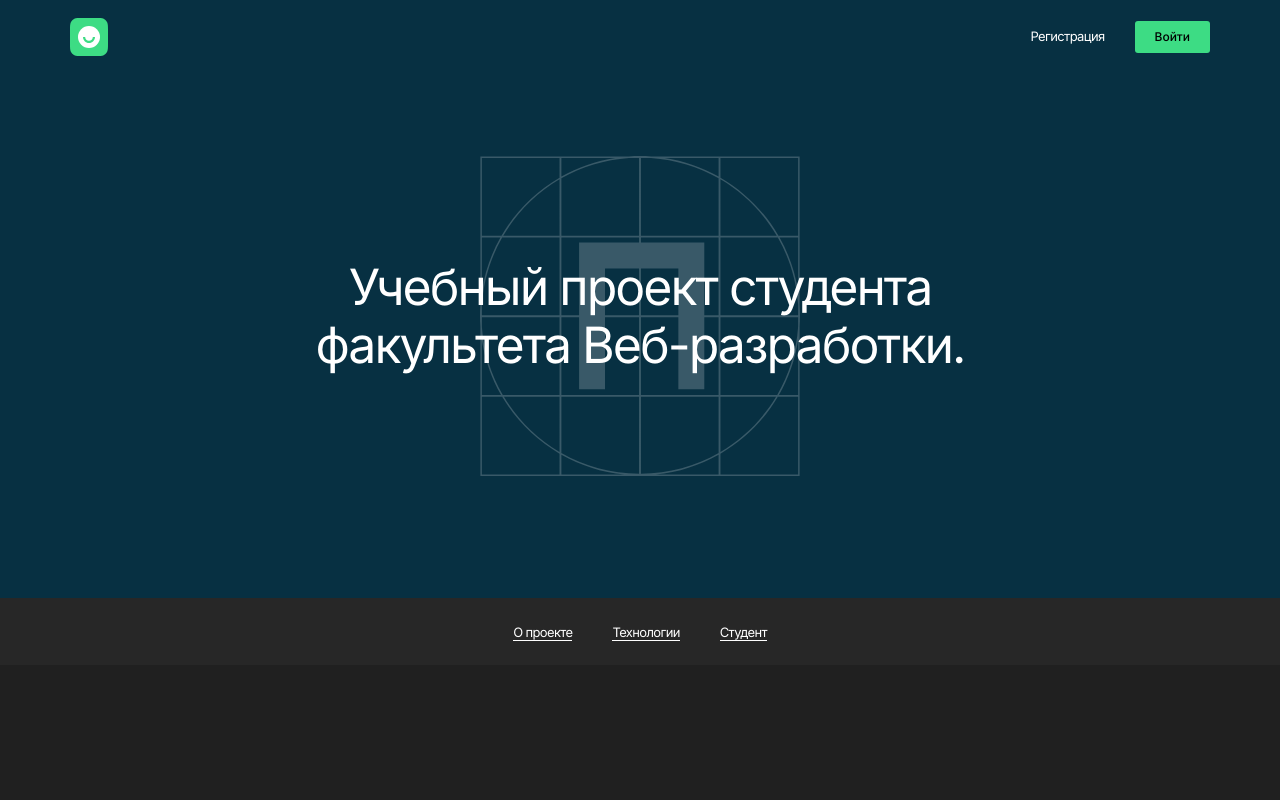
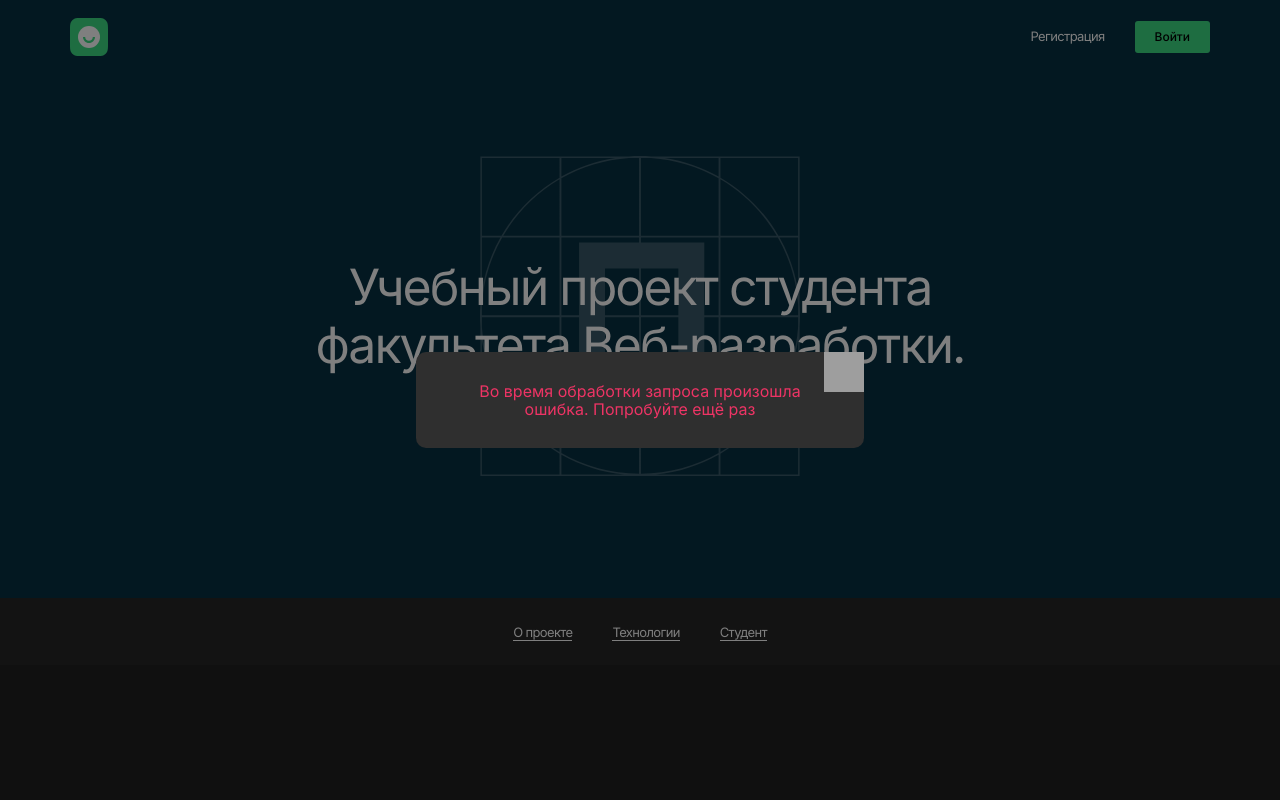
Before and after one commit to Yaroshpolk/movies-explorer-frontend, a React (Create React App) app: page / in a window 1280 px wide. Shown: the top 800 px of the page. Built offline with nearby package versions, Linux system fonts and the light colour scheme; no server answers; grey boxes are pictures that could not be loaded.

Commit message:
popups added

```diff
--- a/src/components/App/App.js
+++ b/src/components/App/App.js
@@ -17,7 +17,8 @@ import mainApi from "../../utils/MainApi";
 import { useHistory } from "react-router-dom";
 import ProtectedRoute from "../ProtectedRoute/ProtectedRoute";
 import moviesApi from "../../utils/MoviesApi";
-import {SHORT_MOVIE} from "../../utils/constants";
+import {SHORT_MOVIE, ESC_CODE} from "../../utils/constants";
+import Popup from '../Popup/Popup';
 
 function App() {
 
@@ -28,11 +29,19 @@ function App() {
     const [savedMovies, setSavedMovies] = React.useState([]);
     const [shortMovies, setShortMovies] = React.useState(false);
     const [savedShortMovies, setSavedShortMovies] = React.useState(false);
+    const [isPopupOpened, setIsPopupOpened] = React.useState(false);
+    const [popupInfo, setPopupInfo] = React.useState({
+        title: 'Во время обработки запроса произошла ошибка. Попробуйте ещё раз',
+        type: 'error',
+    })
 
     const history = useHistory();
 
     React.useEffect(() => {
-        setMovies([]);
+        setPopupInfo({
+            title: 'Во время обработки запроса произошла ошибка. Попробуйте ещё раз',
+            type: 'error',
+        })
         checkToken();
         mainApi.getSavedMovies()
             .then(movies => {
@@ -40,20 +49,52 @@ function App() {
                 localStorage.setItem('savedMovies', JSON.stringify(movies))
             })
             .catch(err => {
-                console.log(err)
+                setPopupInfo({title: 'Во время обработки запроса произошла ошибка. Попробуйте ещё раз',
+                    type: 'error',})
+                setIsPopupOpened(true)
             })
     }, [loggedIn])
+
+    const closePopup = () => {
+        setIsPopupOpened(false);
+    }
+
+    const openPopup = () => {
+        setIsPopupOpened(true);
+    }
+
+    React.useEffect(() => {
+
+        function handleEscClose(evt) {
+            evt.key === ESC_CODE && closePopup();
+        }
+
+        function handleOverlayClose(evt) {
+            evt.target.classList.contains('popup-window_opened') && closePopup();
+        }
+
+        window.addEventListener('keydown', handleEscClose);
+        window.addEventListener('click', handleOverlayClose);
+
+        return () => {
+            window.removeEventListener('click', handleOverlayClose);
+            window.removeEventListener('keydown', handleEscClose);
+        };
+    }, []);
 
     const handleRegister = ({name, email, password}, onSuccess) => {
         mainApi.register({name, email, password})
             .then(res => {
-                alert('Вы успешно зарегистрировались');
+                setPopupInfo({title: 'Вы успешно зарегистрированы',
+                    type: '',})
                 history.push('/signin');
                 onSuccess();
                 handleLogin({email, password}, onSuccess);
             })
             .catch(err => {
-                alert(err)
+                setPopupInfo({title: 'Во время обработки запроса произошла ошибка. Попробуйте ещё раз',
+                    type: 'error',})
+                setIsPopupOpened(true)
             })
     }
 
@@ -64,11 +105,14 @@ function App() {
                 setLoggedIn(true);
                 localStorage.setItem('jwt', token);
                 onSuccess();
-                alert('Вы успешно авторизовались!');
+                setPopupInfo({title: 'Вы успешно авторизовались',
+                    type: '',})
                 history.push('/movies')
             })
             .catch(err => {
-                console.log(err)
+                setPopupInfo({title: 'Во время обработки запроса произошла ошибка. Попробуйте ещё раз',
+                    type: 'error',})
+                setIsPopupOpened(true)
             })
     }
 
@@ -85,10 +129,11 @@ function App() {
         mainApi.getUserInfo()
             .then(data => {
                 setUserData(data);
-                console.log(data)
             })
             .catch(err => {
-                console.log(err);
+                setPopupInfo({title: 'Во время обработки запроса произошла ошибка. Попробуйте ещё раз',
+                    type: 'error',})
+                setIsPopupOpened(true)
             })
     }
 
@@ -117,13 +162,16 @@ function App() {
                     name: res.name,
                     email: res.email
                 })
-                alert('Профиль успешно редактирован');
+                setPopupInfo({title: 'Ваш профиль успешно отредактирован',
+                    type: '',})
+                setIsPopupOpened(true)
                 getUserInfo();
                 onSuccess();
             })
             .catch(err => {
-                console.log(err)
-                alert(err)
+                setPopupInfo({title: 'Во время обработки запроса произошла ошибка. Попробуйте ещё раз',
+                    type: 'error',})
+                setIsPopupOpened(true)
             })
     }
 
@@ -135,14 +183,18 @@ function App() {
                     searchMovies(key)
                 })
                 .catch(err => {
-                    console.log(err)
+                    setPopupInfo({title: 'Во время обработки запроса произошла ошибка. Попробуйте ещё раз',
+                        type: 'error',})
+                    setIsPopupOpened(true)
                 })
         }
     }
 
     const searchMovies = (key) => {
       if (!key) {
-          alert('Необходимо ввести ключевое слово');
+          setPopupInfo({title: 'Во время обработки запроса произошла ошибка. Попробуйте ещё раз',
+              type: 'error',})
+          setIsPopupOpened(true)
           return;
       }
       const moviesList = JSON.parse(localStorage.getItem('movies'));
@@ -163,11 +215,12 @@ function App() {
 
     function searchSavedMovies(key) {
         if (!key) {
-            alert('Необходимо ввести ключевое слово');
+            setPopupInfo({title: 'Необходимо ввести ключевое слово',
+                type: 'error',})
+            setIsPopupOpened(true)
             return;
         }
         const savedMoviesList = JSON.parse(localStorage.getItem('savedMovies'));
-        console.log(key)
         const searchSavedMoviesList = savedMoviesList.filter((movie) => {
             const nameEN = movie.nameEN ? movie.nameEN : movie.nameRU;
             return (
@@ -213,7 +266,9 @@ function App() {
                 localStorage.setItem('savedMovies', JSON.stringify(savedMovies));
             })
             .catch((err) => {
-                console.log(err);
+                setPopupInfo({title: 'Во время обработки запроса произошла ошибка. Попробуйте ещё раз',
+                    type: 'error',})
+                setIsPopupOpened(true)
             });
     }
 
@@ -229,7 +284,9 @@ function App() {
                 localStorage.setItem('savedMovies', JSON.stringify(newSavedMovies));
             })
             .catch((err) => {
-                console.log(err);
+                setPopupInfo({title: 'Во время обработки запроса произошла ошибка. Попробуйте ещё раз',
+                    type: 'error',})
+                setIsPopupOpened(true)
             });
     }
 
@@ -242,7 +299,9 @@ function App() {
                 localStorage.setItem('savedMovies', JSON.stringify(newSavedMovies));
             })
             .catch((err) => {
-                console.log(err);
+                setPopupInfo({title: 'Во время обработки запроса произошла ошибка. Попробуйте ещё раз',
+                    type: 'error',})
+                setIsPopupOpened(true)
             });
     }
 
@@ -314,6 +373,12 @@ function App() {
                       </Route>
                   </Switch>
                   <Footer />
+                  <Popup
+                  onClose={closePopup}
+                  type={popupInfo.type}
+                  isOpen={isPopupOpened}
+                  title={popupInfo.title}
+                  />
               </div>
           </AppContext.Provider>
       </CurrentUserContext.Provider>
--- a/src/components/MoviesCardList/MoviesCard/MoviesCard.js
+++ b/src/components/MoviesCardList/MoviesCard/MoviesCard.js
@@ -23,6 +23,7 @@ function MoviesCard(props) {
         props.onMovieDislike(data);
     }
 
+
     return(
         <div className="movies__card">
             <div className="movies__card-header">
@@ -34,7 +35,7 @@ function MoviesCard(props) {
                         onClick={props.btnClass === 'addToFav' ? (isLiked ? handleDislike : handleLike) : handleDislike}>
                 </button>
             </div>
-            <a href={data.trailerLink} className='link'>
+            <a href={props.btnClass === 'addToFav' ? data.trailerLink : data.trailer} className='link'>
                 <img src={props.btnClass === 'addToFav' ? imgLink : data.image} alt={data.name} className="movies__card-img"/>
             </a>
         </div>
--- /dev/null
+++ b/src/components/Popup/Popup.css
@@ -0,0 +1,54 @@
+.popup-window {
+    position: fixed;
+    height: 100vh;
+    width: 100vw;
+    background-color: rgba(0,0,0,0.5);
+    flex-direction: column;
+    justify-content: center;
+    top: 0;
+    left: 0;
+    display: none;
+}
+
+.popup-window_opened {
+    display: flex;
+}
+
+.wrapper {
+    position: relative;
+    display: flex;
+    flex-direction: row;
+    justify-content: center;
+}
+
+.popup {
+    width: 35vw;
+    height: auto;
+    position: relative;
+    background-color: #2F2F2F;
+    border-radius: 10px;
+}
+
+.popup__title {
+    text-align: center;
+    width: 80%;
+    display: block;
+    margin: 30px auto;
+    letter-spacing: normal;
+}
+
+.popup__title_error {
+    color: #ee3465;
+}
+
+.popup__close-btn {
+    height: 40px;
+    width: 40px;
+    background: url(../../images/close-btn.svg) center no-repeat;
+    display: block;
+    position: absolute;
+    top: 0;
+    right: 0;
+    transition: opacity .2s ease;
+    border: 0;
+}
--- /dev/null
+++ b/src/components/Popup/Popup.js
@@ -0,0 +1,21 @@
+import React from "react";
+import './Popup.css';
+
+export default function Popup(props) {
+
+    return (
+        <div className={`popup-window ${props.isOpen ? 'popup-window_opened' : ''}`}>
+            <div className="wrapper">
+                <div className="popup">
+                    <p className={`popup__title ${props.type === 'error' && 'popup__title_error'}`}>
+                        {props.title}
+                    </p>
+                    <button
+                        className='btn popup__close-btn'
+                        type='button' onClick={props.onClose}>
+                    </button>
+                </div>
+            </div>
+        </div>
+    );
+}
--- a/src/utils/constants.js
+++ b/src/utils/constants.js
@@ -11,3 +11,5 @@ export const MEDIUM_ADD_CARDS = 2;
 export const SMALL_SCREEN = 767;
 export const SMALL_COUNT = 8;
 export const SMALL_ADD_CARDS = 2;
+
+export const ESC_CODE = 'Escape';
```
